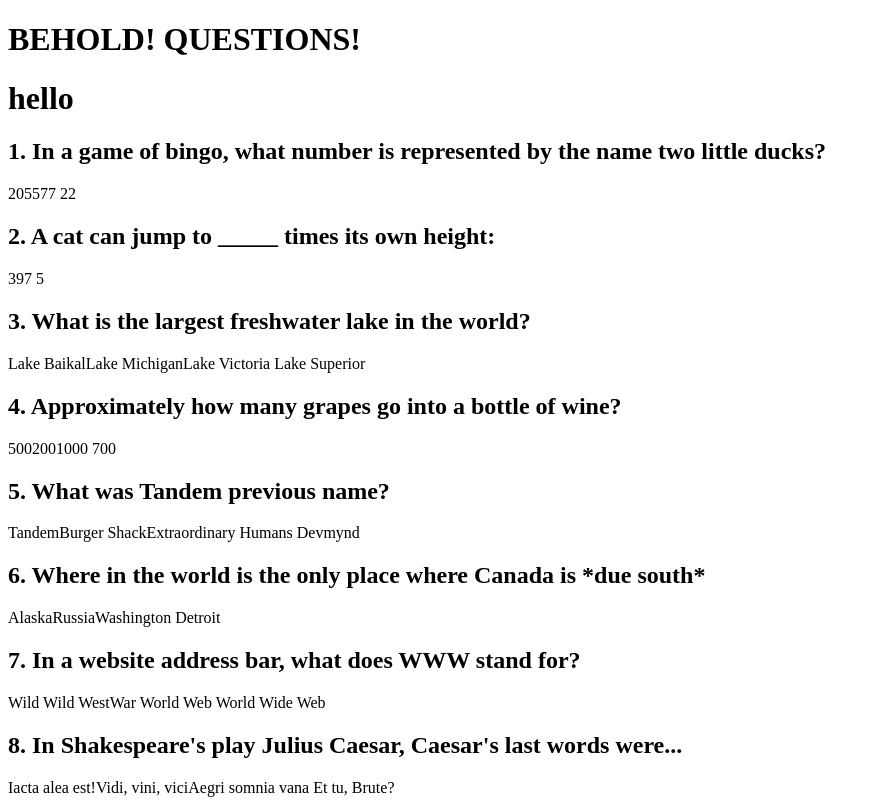
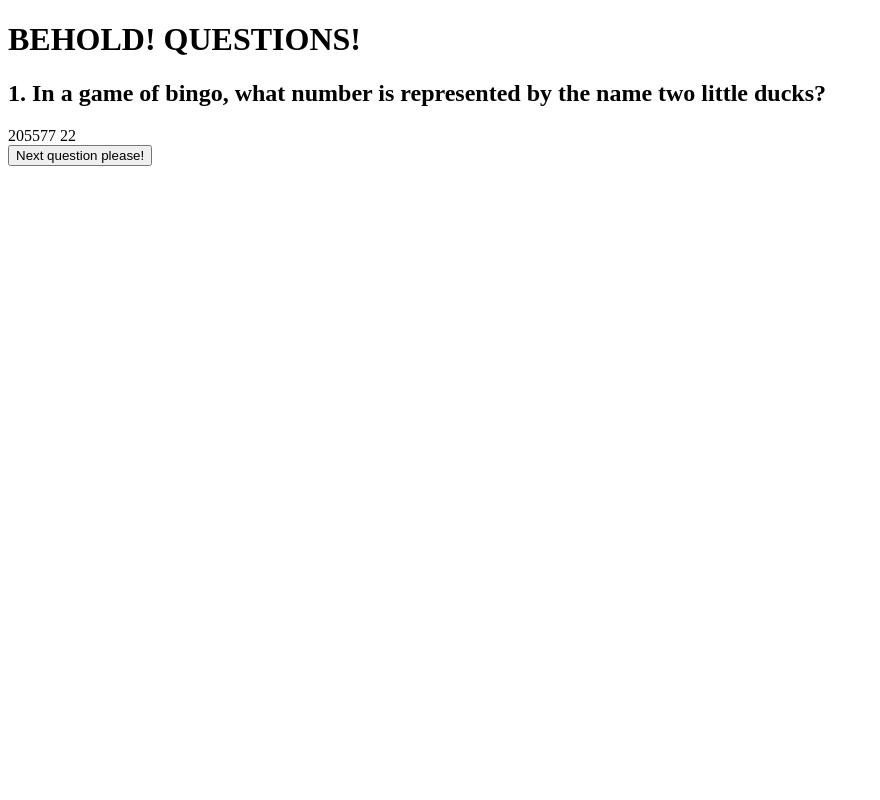
Before and after one commit to clayp0/tandem-trivia-extravaganza, a React app: page / in a window 1280 px wide. Shown: the top 800 px of the page, without its empty margins (0-880 px from the left). Built offline with nearby package versions, Linux system fonts and the light colour scheme.

Commit message:
(add) questions appear one at a time, and are able to be clicked through

```diff
--- a/src/components/QuestionList.jsx
+++ b/src/components/QuestionList.jsx
@@ -7,24 +7,24 @@
   const [currentQ, setCurrentQ] = useState(round[0]);
   const [count, setCount] = useState(0);
 
-  // function nextQ() {
-  //   console.log("clicked");
-  //   setCount(count + 1);
-  //   setCurrentQ(round[count]);
-  // };
+  const nextQ = () => {
+    console.log("clicked");
+    setCount(count + 1);
+    setCurrentQ(round[count + 1]);
+  };
 
   return (
     <div>
       <div>
-  <h1>hello</h1>
-    {round.map((questionObj, index) => (
-      <Question
-        questionItem={questionObj}
-        key={index}
-        index={index}
-      />
-    ))}
+        <Question
+          questionItem={currentQ}
+          index={count}
+          key={count}
+        />
       </div>
+        <div>
+          <button onClick={nextQ}>Next question please!</button>
+        </div>
     </div>
   );
 }
```
